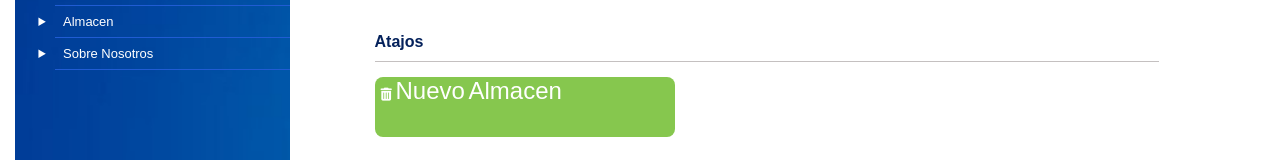
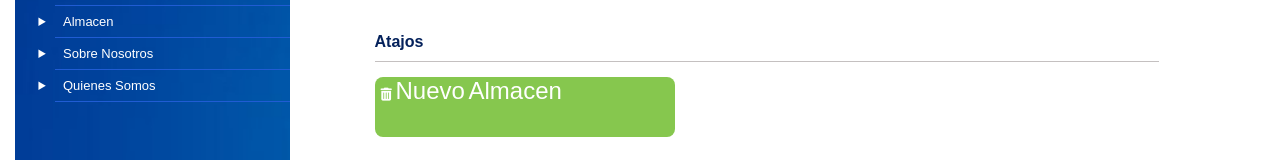
Before and after one commit to Laurys9/Projects-CAASD, a plain HTML site: page CAASD-INICIO/index.html in a window 1280 px wide. Shown: the part 254-414 px from the top of the page. Drawn offline with Linux system fonts and the light colour scheme.

Commit message:
Agregue otra lista al menu

```diff
--- a/CAASD-INICIO/index.html
+++ b/CAASD-INICIO/index.html
@@ -17,6 +17,7 @@
                 <li>Inicio</li>
                 <li>Almacen</li>
                 <li>Sobre Nosotros</li>
+                <li>Quienes Somos</li>
             </ul>
 
         </nav>
```
